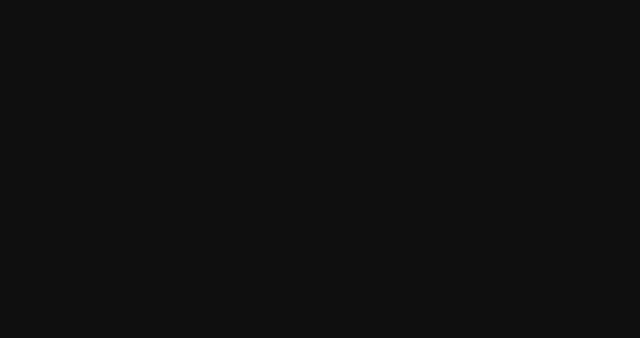
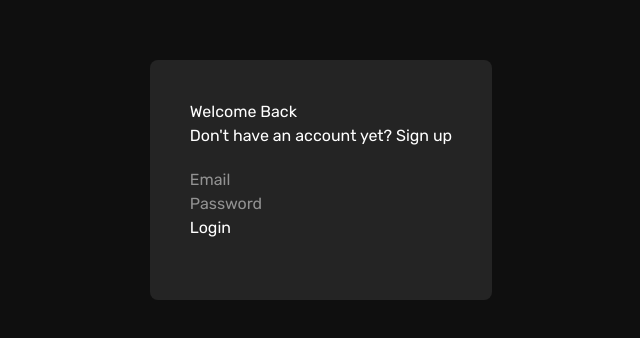
Before and after one commit to shiba-murmu/Discover-your-recipe, a React (Vite) app in the folder frontend/: page / in a window 1280 px wide. Shown: the part 220-558 px from the top of the page, without its empty margins (319-959 px from the left). Built offline with nearby package versions, Linux system fonts and the light colour scheme.

Commit message:
login page designing.

```diff
--- a/frontend/src/index.css
+++ b/frontend/src/index.css
@@ -13,5 +13,6 @@
 /* Defining universal variables  */
 :root {
     --universal-dark-bg: #0f0f0f;
-    --universal-light-bg: #1f1f1f;
+    --universal-dark-bg-2: #242424;
+    --universal-light-bg: #181818;
 }
--- a/frontend/src/pages/Auth/Login/LoginPage.jsx
+++ b/frontend/src/pages/Auth/Login/LoginPage.jsx
@@ -4,8 +4,39 @@ function LoginPage() {
   return (
     <>
         <div className='h-screen flex justify-center items-center bg-[var(--universal-dark-bg)]'>
-           <div>
-
+           <div className='text-white bg-[var(--universal-dark-bg-2)] mx-5 p-10 rounded-lg flex flex-col gap-5'>
+                <section>
+                    <section>
+                        {/* icons */}
+                    </section>
+                    <section>
+                        <span>
+                            Welcome Back
+                        </span>
+                    </section>
+                    <section>
+                        <span>
+                            Don't have an account yet? Sign up
+                        </span>
+                    </section>
+                </section>
+                <section>
+                    {/* For form use */}
+                    <form action="">
+                        <section>
+                            <input type="email" placeholder="Email" />
+                        </section>
+                        <section>
+                            <input type="password" placeholder="Password" />
+                        </section>
+                        <section>
+                            <button>Login</button>
+                        </section>
+                    </form>
+                </section>
+                <section>
+                    {/* Other options : use here */}
+                </section>
            </div>
         </div>
     </>
```
